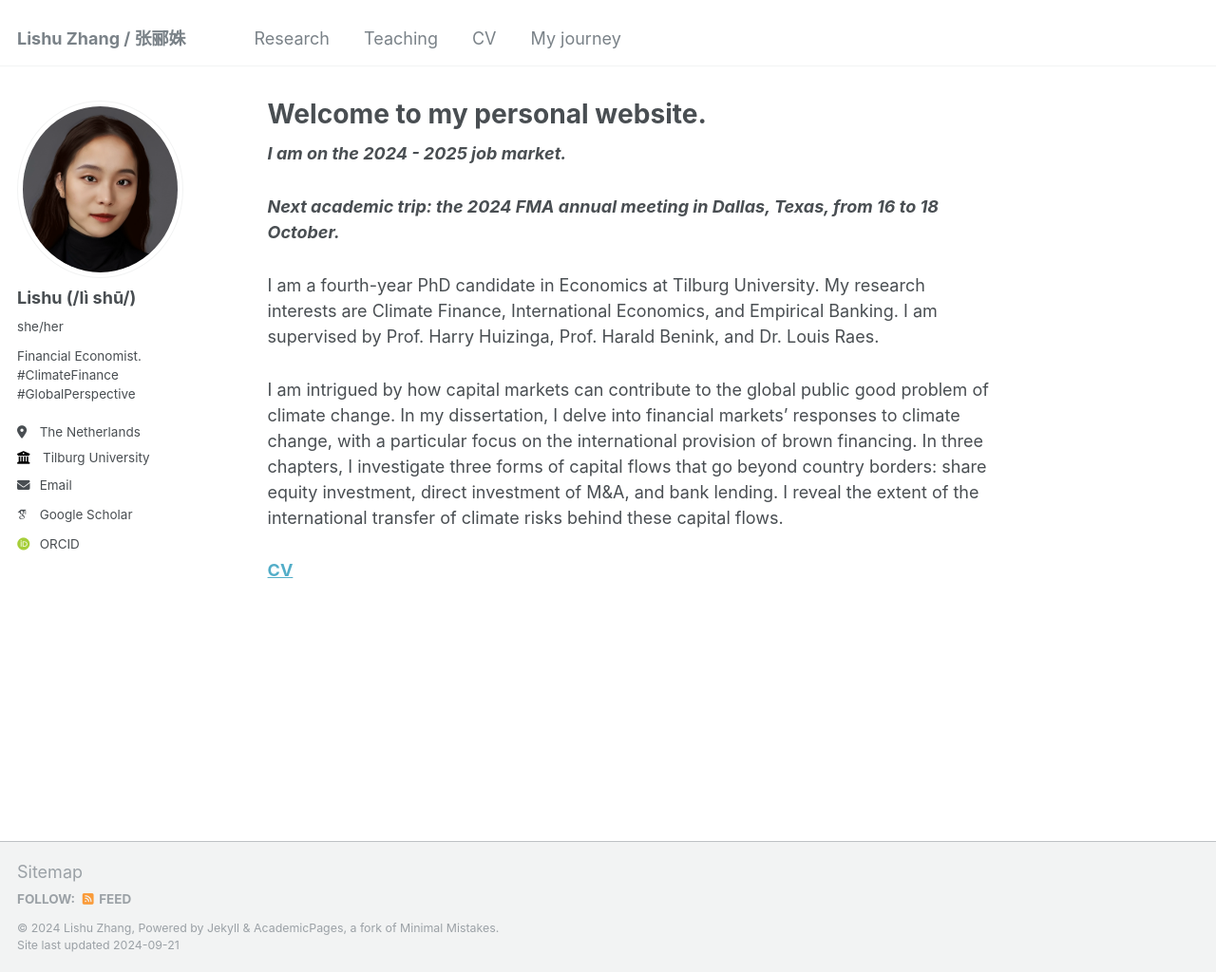
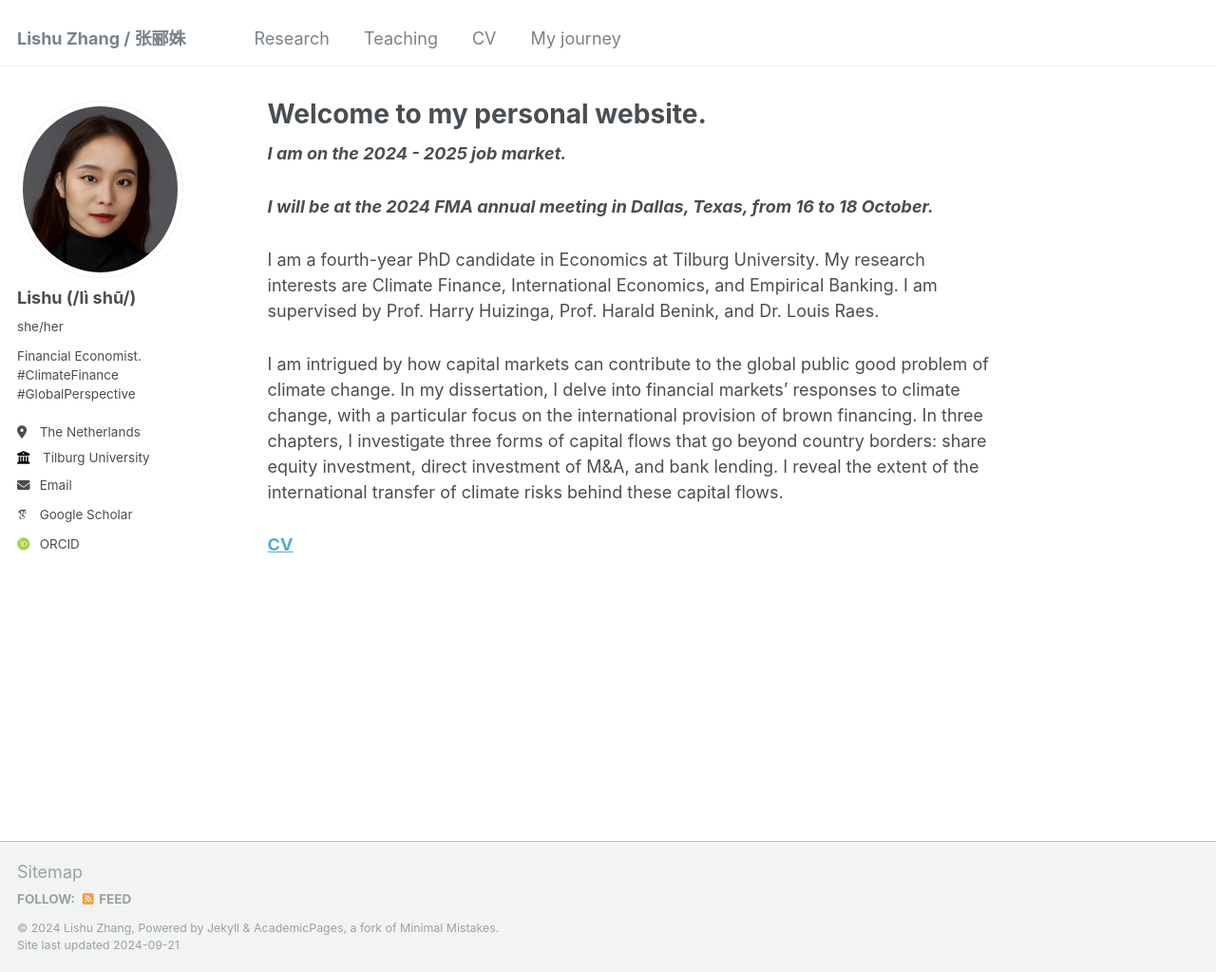
Before and after one commit to LishuZ/LishuZ.github.io, a Jekyll site: the page built from _pages/about.md, in a window 1280 px wide and 1024 px high. Shown: the whole window at 95% size. Built offline with Jekyll 4.4.1, drawn with Linux system fonts in a browser that asks for light colours; some web fonts are replaced.

Commit message:
Update about.md

```diff
--- a/_pages/about.md
+++ b/_pages/about.md
@@ -8,7 +8,7 @@ redirect_from:
 ---
 ***I am on the 2024 - 2025 job market.***
 
-***Next academic trip: the 2024 FMA annual meeting in Dallas, Texas, from 16 to 18 October.***
+***I will be at the 2024 FMA annual meeting in Dallas, Texas, from 16 to 18 October.***
 
 I am a fourth-year PhD candidate in Economics at Tilburg University. My research interests are Climate Finance, International Economics, and Empirical Banking. I am supervised by Prof. Harry Huizinga, Prof. Harald Benink, and Dr. Louis Raes.
 
```
